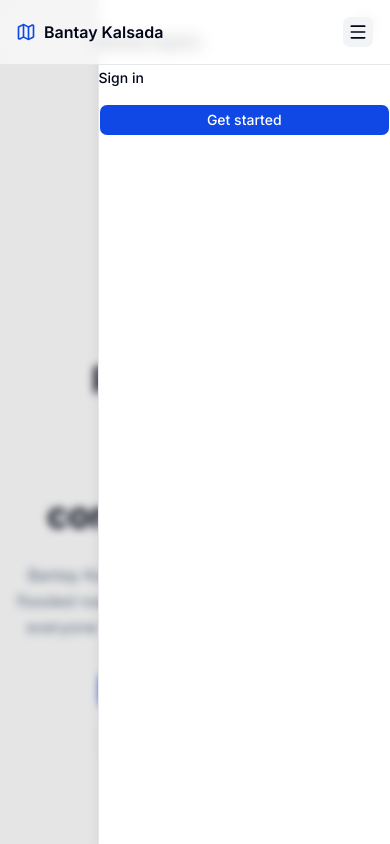
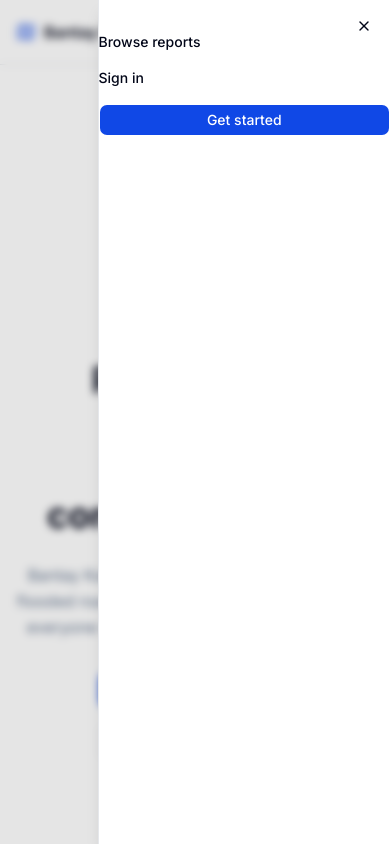
Before and after one commit to yaboii-jah/BantayKalsada, a Next.js app: page / in a window 390 px wide. Both pictures are taken after a click on the button "Open menu". Shown: the top 844 px of the page. Built offline with nearby package versions, Linux system fonts and the light colour scheme; no server answers.

Commit message:
fix: mobile hamburger sheet hidden behind sticky nav header
Sheet overlay and content were at z-50, below the sticky nav header
(z-1100). Bumped to z-[1200] so the Sheet panel renders above the
header on mobile.

```diff
--- a/components/ui/sheet.tsx
+++ b/components/ui/sheet.tsx
@@ -37,7 +37,7 @@ function SheetOverlay({
     <SheetPrimitive.Overlay
       data-slot="sheet-overlay"
       className={cn(
-        "fixed inset-0 z-50 bg-black/10 duration-100 supports-backdrop-filter:backdrop-blur-xs data-open:animate-in data-open:fade-in-0 data-closed:animate-out data-closed:fade-out-0",
+        "fixed inset-0 z-[1200] bg-black/10 duration-100 supports-backdrop-filter:backdrop-blur-xs data-open:animate-in data-open:fade-in-0 data-closed:animate-out data-closed:fade-out-0",
         className
       )}
       {...props}
@@ -62,7 +62,7 @@ function SheetContent({
         data-slot="sheet-content"
         data-side={side}
         className={cn(
-          "fixed z-50 flex flex-col gap-4 bg-popover bg-clip-padding text-sm text-popover-foreground shadow-lg transition duration-200 ease-in-out data-[side=bottom]:inset-x-0 data-[side=bottom]:bottom-0 data-[side=bottom]:h-auto data-[side=bottom]:border-t data-[side=left]:inset-y-0 data-[side=left]:left-0 data-[side=left]:h-full data-[side=left]:w-3/4 data-[side=left]:border-r data-[side=right]:inset-y-0 data-[side=right]:right-0 data-[side=right]:h-full data-[side=right]:w-3/4 data-[side=right]:border-l data-[side=top]:inset-x-0 data-[side=top]:top-0 data-[side=top]:h-auto data-[side=top]:border-b data-[side=left]:sm:max-w-sm data-[side=right]:sm:max-w-sm data-open:animate-in data-open:fade-in-0 data-[side=bottom]:data-open:slide-in-from-bottom-10 data-[side=left]:data-open:slide-in-from-left-10 data-[side=right]:data-open:slide-in-from-right-10 data-[side=top]:data-open:slide-in-from-top-10 data-closed:animate-out data-closed:fade-out-0 data-[side=bottom]:data-closed:slide-out-to-bottom-10 data-[side=left]:data-closed:slide-out-to-left-10 data-[side=right]:data-closed:slide-out-to-right-10 data-[side=top]:data-closed:slide-out-to-top-10",
+          "fixed z-[1200] flex flex-col gap-4 bg-popover bg-clip-padding text-sm text-popover-foreground shadow-lg transition duration-200 ease-in-out data-[side=bottom]:inset-x-0 data-[side=bottom]:bottom-0 data-[side=bottom]:h-auto data-[side=bottom]:border-t data-[side=left]:inset-y-0 data-[side=left]:left-0 data-[side=left]:h-full data-[side=left]:w-3/4 data-[side=left]:border-r data-[side=right]:inset-y-0 data-[side=right]:right-0 data-[side=right]:h-full data-[side=right]:w-3/4 data-[side=right]:border-l data-[side=top]:inset-x-0 data-[side=top]:top-0 data-[side=top]:h-auto data-[side=top]:border-b data-[side=left]:sm:max-w-sm data-[side=right]:sm:max-w-sm data-open:animate-in data-open:fade-in-0 data-[side=bottom]:data-open:slide-in-from-bottom-10 data-[side=left]:data-open:slide-in-from-left-10 data-[side=right]:data-open:slide-in-from-right-10 data-[side=top]:data-open:slide-in-from-top-10 data-closed:animate-out data-closed:fade-out-0 data-[side=bottom]:data-closed:slide-out-to-bottom-10 data-[side=left]:data-closed:slide-out-to-left-10 data-[side=right]:data-closed:slide-out-to-right-10 data-[side=top]:data-closed:slide-out-to-top-10",
           className
         )}
         {...props}
--- a/context/progress-tracker.md
+++ b/context/progress-tracker.md
@@ -238,6 +238,12 @@ change.
 - [x] Added `shrink-0` to prevent trigger button from collapsing in flex layout
 - [x] `npm run build` passes with zero errors
 
+### Mobile Hamburger Sheet Z-Index Fix
+
+- [x] Fixed `components/ui/sheet.tsx` — Sheet overlay and content were at `z-50`, below the sticky nav header at `z-[1100]`, causing the nav bar to cover the Sheet panel on mobile
+- [x] Bumped Sheet overlay and Sheet content from `z-50` to `z-[1200]` — above the header (`1100`) and Leaflet controls (`1000`)
+- [x] `npm run build` passes with zero errors
+
 ### Map-Driven Bounding Box Filter
 
 - [x] `components/browse/browse-map.tsx` — Added `MapContent` component that tracks map viewport via `useMapEvents`, computes `visibleReports` client-side via `bounds.contains()`, renders only visible markers in `MarkerClusterGroup`, and shows a dynamic count bar ("Showing X of Y reports in this area") with a Reset button
```
